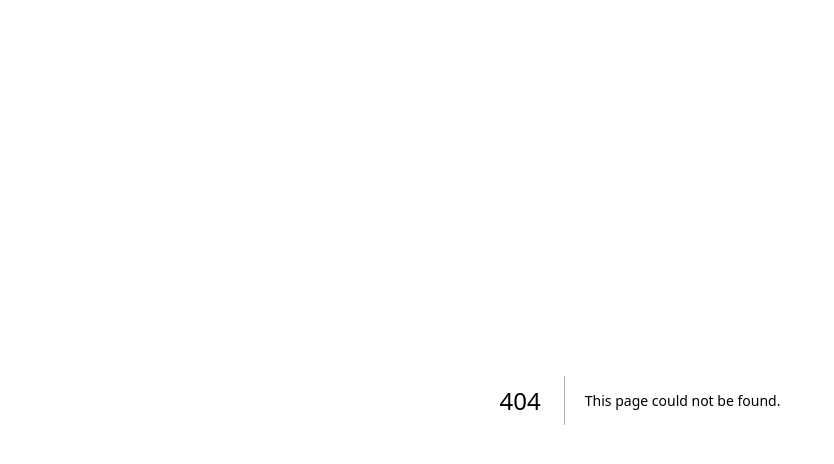
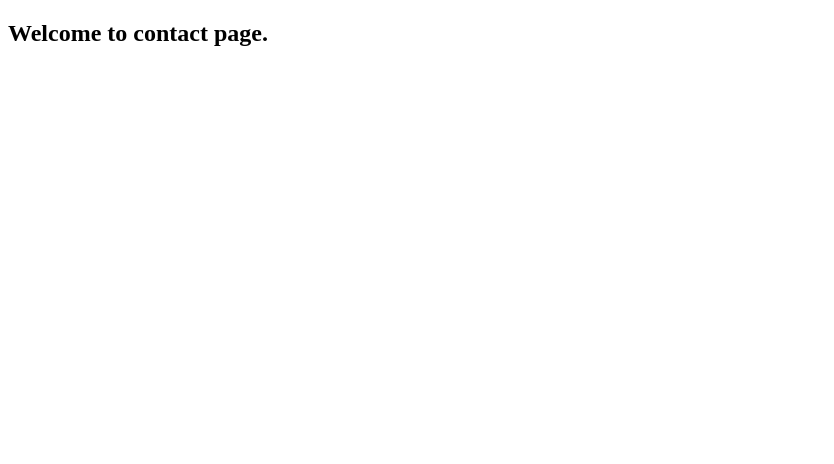
Before and after one commit to ShishirPHS/first-nextjs-app, a Next.js app: page /contact in a window 1280 px wide. Before the commit this address had no page. Shown: the top 464 px of the page, without its empty margins (0-834 px from the left). Built offline with nearby package versions, Linux system fonts and the light colour scheme.

Commit message:
created contact page

```diff
--- /dev/null
+++ b/src/app/contact/page.js
@@ -0,0 +1,11 @@
+import React from "react";
+
+const ContactPage = () => {
+  return (
+    <div>
+      <h2>Welcome to contact page.</h2>
+    </div>
+  );
+};
+
+export default ContactPage;
```
